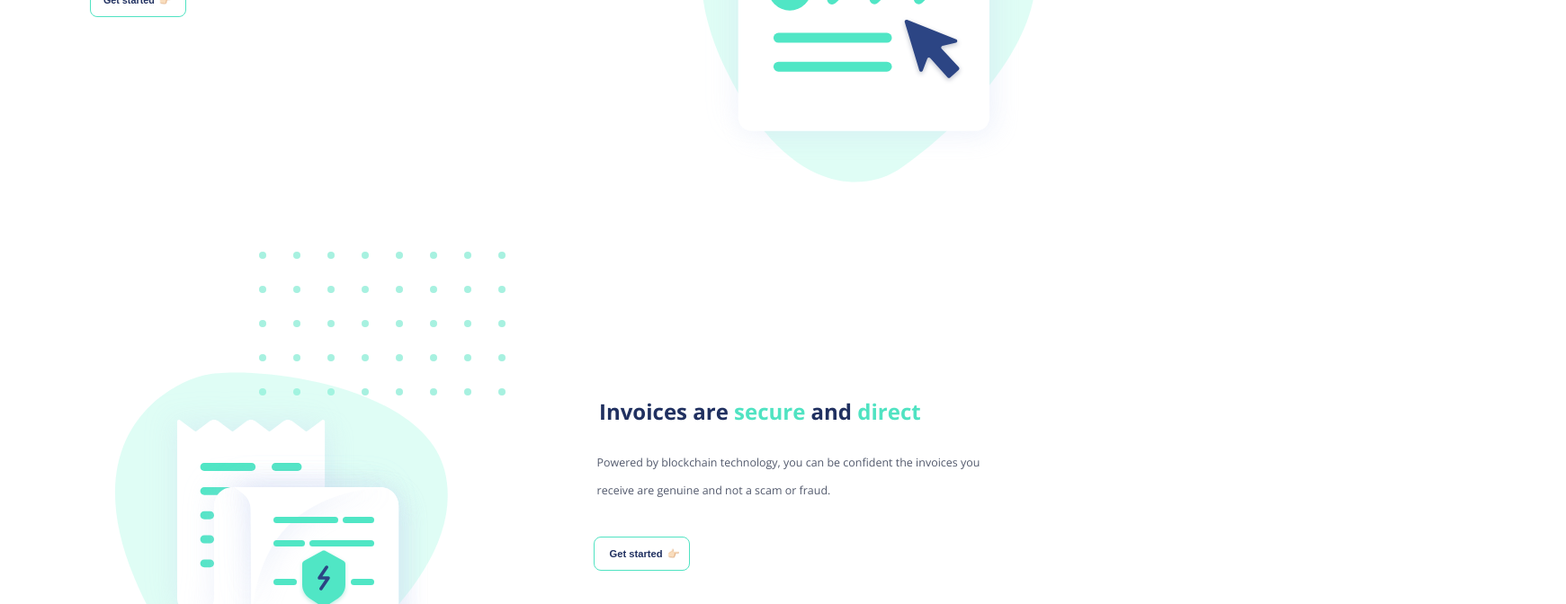
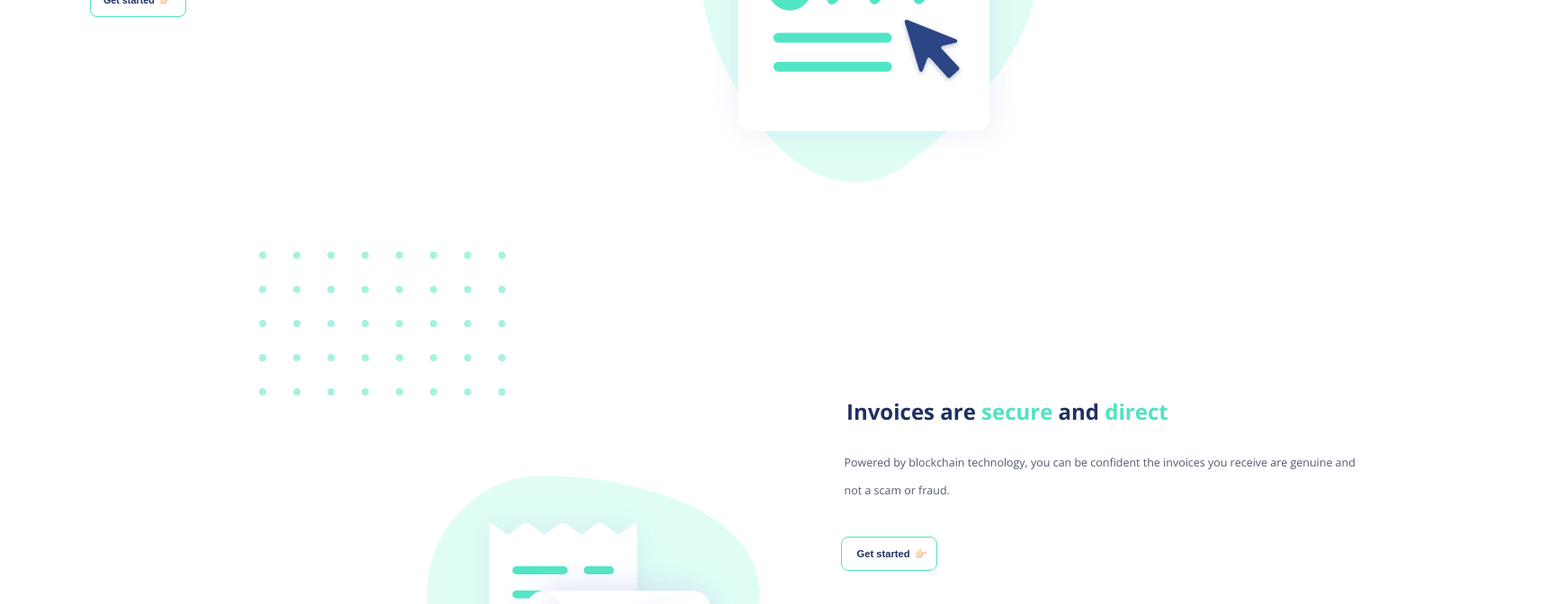
Before and after one commit to Lianakeys/LucaWebsite, a React (Create React App) app in the folder luca-website/: page / in a window 1280 px wide. Shown: the part 3360-4032 px from the top of the page at 90% size, 1741 px wide, since content can reach past the window. Built offline with nearby package versions, Linux system fonts and the light colour scheme.

Commit message:
completed invoice section

```diff
--- a/luca-website/src/App.css
+++ b/luca-website/src/App.css
@@ -110,6 +110,7 @@ body{
 .Invoicesection {
   height: 80vh;
   width: 100vw;
+  /* background-color: red; */
 }
 .Remindersection {
   height: 80vh;
--- a/luca-website/src/App.js
+++ b/luca-website/src/App.js
@@ -52,7 +52,9 @@ class App extends React.Component {
         <Savetime />
         </div>
         <div className="Invoicesection">
-        <Invoice />
+
+          <Invoice />
+
         </div>
         <div className="Remindersection">
         <Reminder />
--- a/luca-website/src/components/cssComponents/invoice.css
+++ b/luca-website/src/components/cssComponents/invoice.css
@@ -17,21 +17,21 @@
 
 .invoice-section-title-box-left {
     height: 70vh;
-    width: 50%;
-    /* background-color: red; */
+    width: 90%;
+    /* background-color: purple; */
     margin-top: 14rem;
-    margin-left: 10rem;
+    margin-left: 130px;
 }
 
 .invoice-section-content {
     height: 100%;
     width: 600px;
-    margin-right: 0;
-    margin-left: 10rem;
-    display: flex;
-    flex-direction: column;
-    justify-content: center;
-    align-items: center;
+    margin-top: 300px;
+    margin-left: 900px;
+    /* display: flex;   */
+    /* flex-direction: column; */
+    /* justify-content: center;
+    align-items: center; */
 }
 
 .invoice-section-title {
@@ -72,7 +72,7 @@
     /* display: flex;
     justify-content: center; */
     margin-left: 1.5rem;
-    margin-top: 1.5rem;
+    margin-top: 50px;
     border-radius: 8px;
     /* text-align: center; */
     box-shadow: none;
--- a/luca-website/src/components/savetime.js
+++ b/luca-website/src/components/savetime.js
@@ -4,6 +4,7 @@ import "./cssComponents/savetime.css";
 import luca from "../luca.jpeg";
 import savetime from "./savetime.svg";
 import dot from "./dot.svg";
+
 
 class Savetime extends React.Component {
   render() {
```
